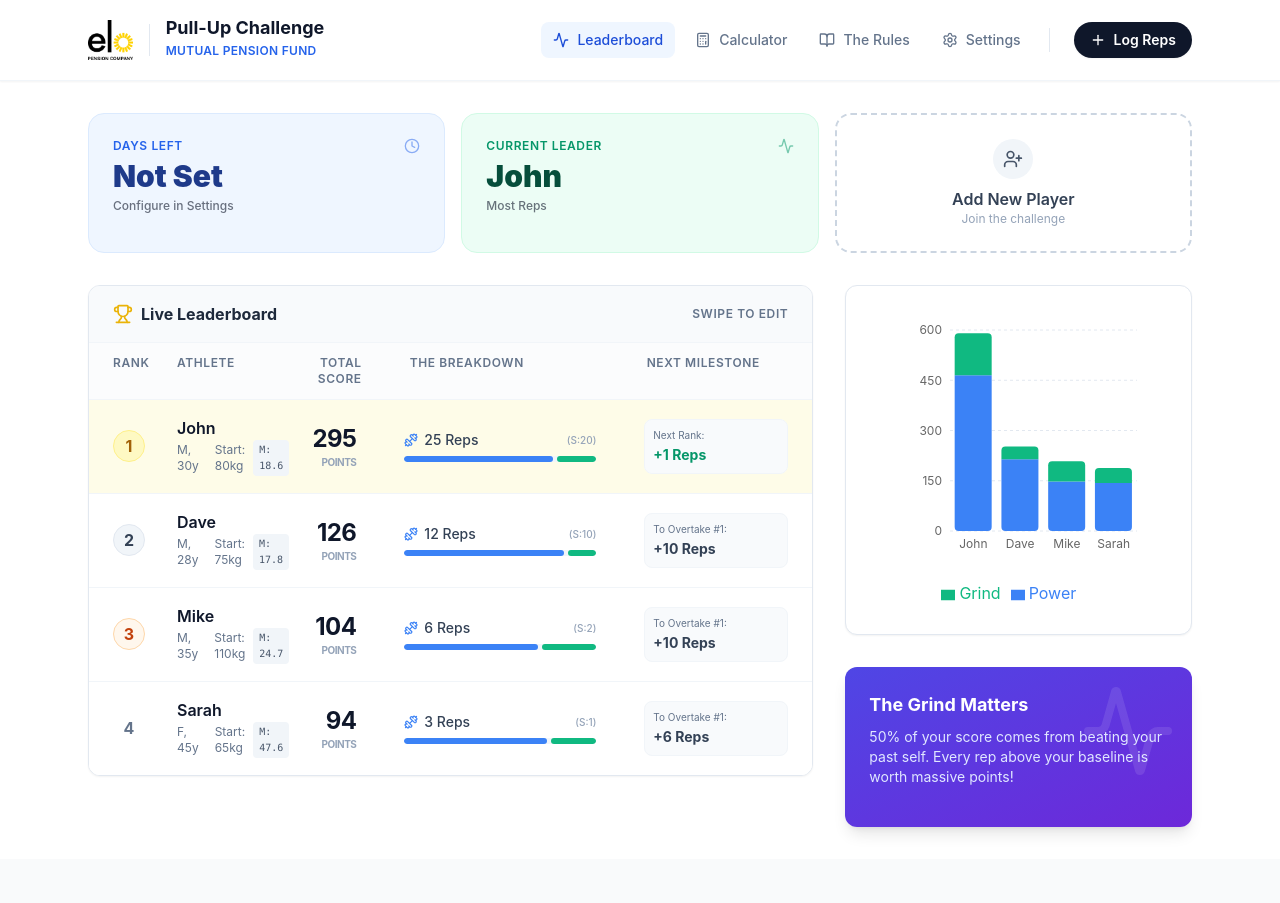
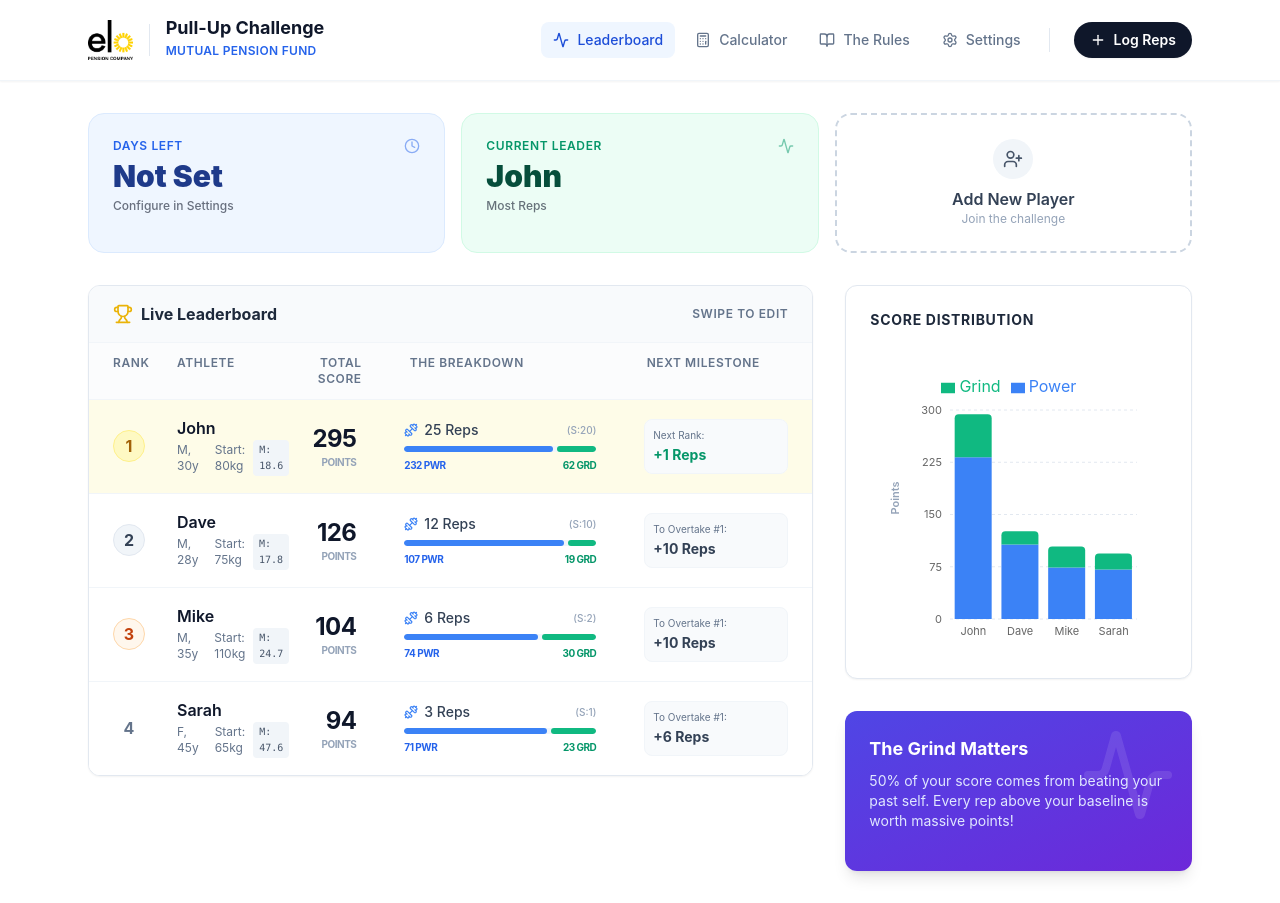
Before and after one commit to tr8tmnvny9-lab/elo-pull-up-challenge, a React (Vite) app: page / in a window 1280 px wide. Before the commit the page ends 859 px from the top, so only its background shows below. Built offline with nearby package versions, Linux system fonts and the light colour scheme.

Commit message:
fix: align chart and leaderboard breakdown with total score logic (/2)

```diff
--- a/src/components/Leaderboard.tsx
+++ b/src/components/Leaderboard.tsx
@@ -195,6 +195,10 @@ const SwipeableRow: React.FC<SwipeableRowProps> = ({ player, rank, allPlayers, o
                                 style={{ width: `${(player.grindScore / (player.powerScore + player.grindScore)) * 100}%` }}
                             />
                         </div>
+                        <div className="flex justify-between text-[10px] uppercase font-bold tracking-tighter">
+                            <span className="text-blue-600">{Math.round(player.powerScore / 2)} Pwr</span>
+                            <span className="text-emerald-600">{Math.round(player.grindScore / 2)} Grd</span>
+                        </div>
                     </div>
                 </div>
 
--- a/src/components/ScoreChart.tsx
+++ b/src/components/ScoreChart.tsx
@@ -12,14 +12,17 @@ export const ScoreChart: React.FC<ScoreChartProps> = ({ players }) => {
         const score = calculateScore(p);
         return {
             name: p.name,
-            Power: Math.round(score.powerScore),
-            Grind: Math.round(score.grindScore),
+            Power: Math.round(score.powerScore / 2),
+            Grind: Math.round(score.grindScore / 2),
             Total: Math.round(score.totalScore),
         };
     }).sort((a, b) => b.Total - a.Total);
 
     return (
         <div className="bg-white rounded-xl shadow-sm border border-slate-200 p-6">
+            <div className="flex items-center justify-between mb-6">
+                <h3 className="font-bold text-slate-800 text-sm uppercase tracking-wider">Score Distribution</h3>
+            </div>
 
             <div className="h-[300px] w-full">
                 <ResponsiveContainer width="100%" height="100%">
@@ -33,14 +36,19 @@ export const ScoreChart: React.FC<ScoreChartProps> = ({ players }) => {
                         }}
                     >
                         <CartesianGrid strokeDasharray="3 3" vertical={false} stroke="#E2E8F0" />
-                        <XAxis dataKey="name" tick={{ fontSize: 12 }} axisLine={false} tickLine={false} />
-                        <YAxis tick={{ fontSize: 12 }} axisLine={false} tickLine={false} />
+                        <XAxis dataKey="name" tick={{ fontSize: 11 }} axisLine={false} tickLine={false} />
+                        <YAxis
+                            tick={{ fontSize: 11 }}
+                            axisLine={false}
+                            tickLine={false}
+                            label={{ value: 'Points', angle: -90, position: 'insideLeft', style: { fontSize: 11, fill: '#94a3b8', fontWeight: 600 } }}
+                        />
                         <Tooltip
                             cursor={{ fill: '#F1F5F9' }}
-                            contentStyle={{ borderRadius: '8px', border: 'none', boxShadow: '0 4px 6px -1px rgb(0 0 0 / 0.1)' }}
+                            contentStyle={{ borderRadius: '12px', border: 'none', boxShadow: '0 10px 15px -3px rgb(0 0 0 / 0.1)' }}
                         />
-                        <Legend wrapperStyle={{ paddingTop: '20px' }} />
-                        <Bar dataKey="Power" stackId="a" fill="#3B82F6" radius={[0, 0, 4, 4]} />
+                        <Legend verticalAlign="top" height={36} />
+                        <Bar dataKey="Power" stackId="a" fill="#3B82F6" radius={[0, 0, 0, 0]} />
                         <Bar dataKey="Grind" stackId="a" fill="#10B981" radius={[4, 4, 0, 0]} />
                     </BarChart>
                 </ResponsiveContainer>
```
